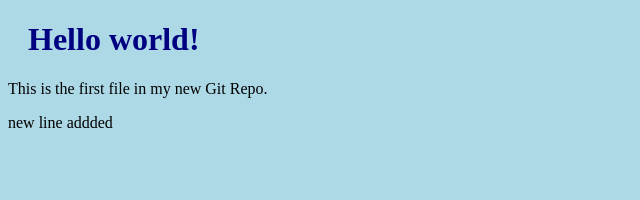
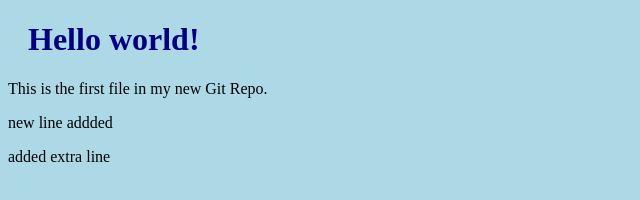
Before and after one commit to rahulk8/rahulk8.github.io, a plain HTML site: page index.html in a window 1280 px wide. Shown: the whole page, without its empty margins (0-640 px from the left). Drawn offline with Linux system fonts and the light colour scheme.

Commit message:
added extra line in index.html

```diff
--- a/index.html
+++ b/index.html
@@ -9,7 +9,7 @@
 <h1>Hello world!</h1>
 <p>This is the first file in my new Git Repo.</p>
 <p> new line addded <p>
-
+<p> added extra line <p>
 
 </body>
 </html>
```
